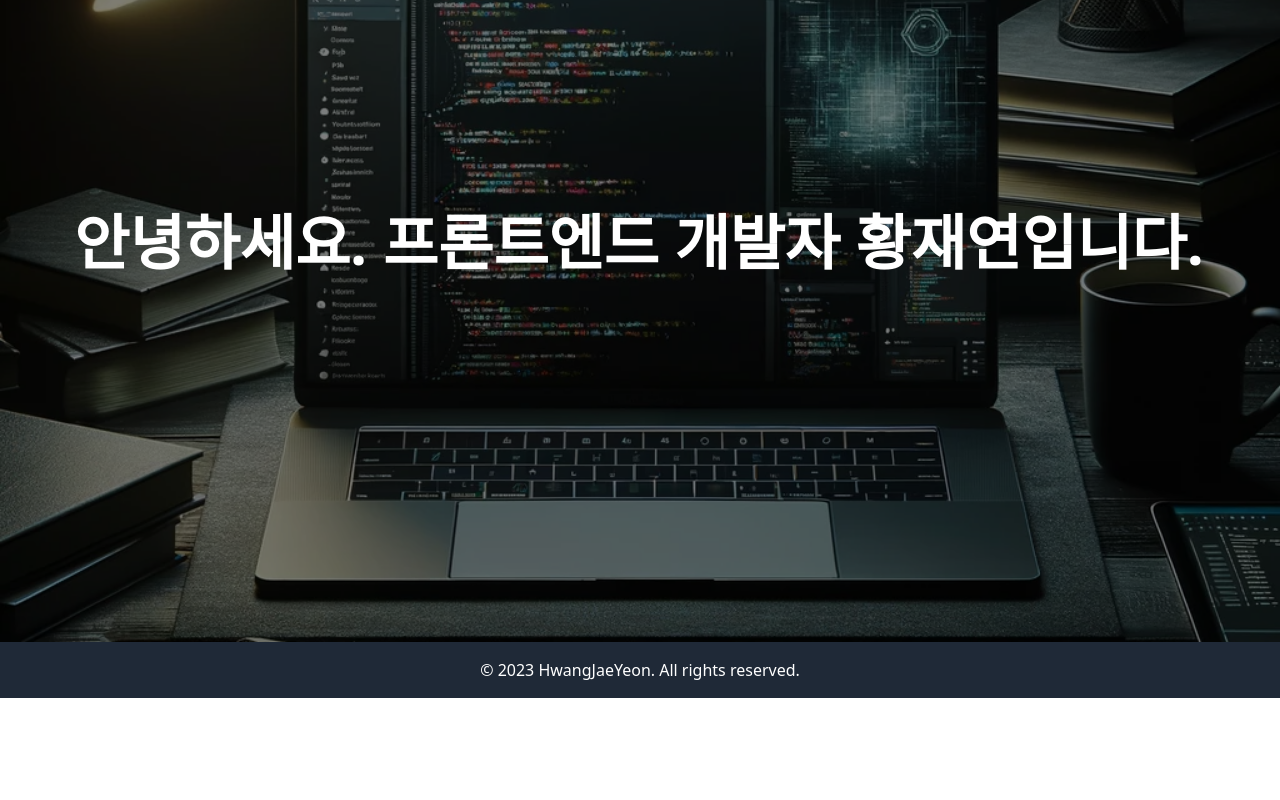
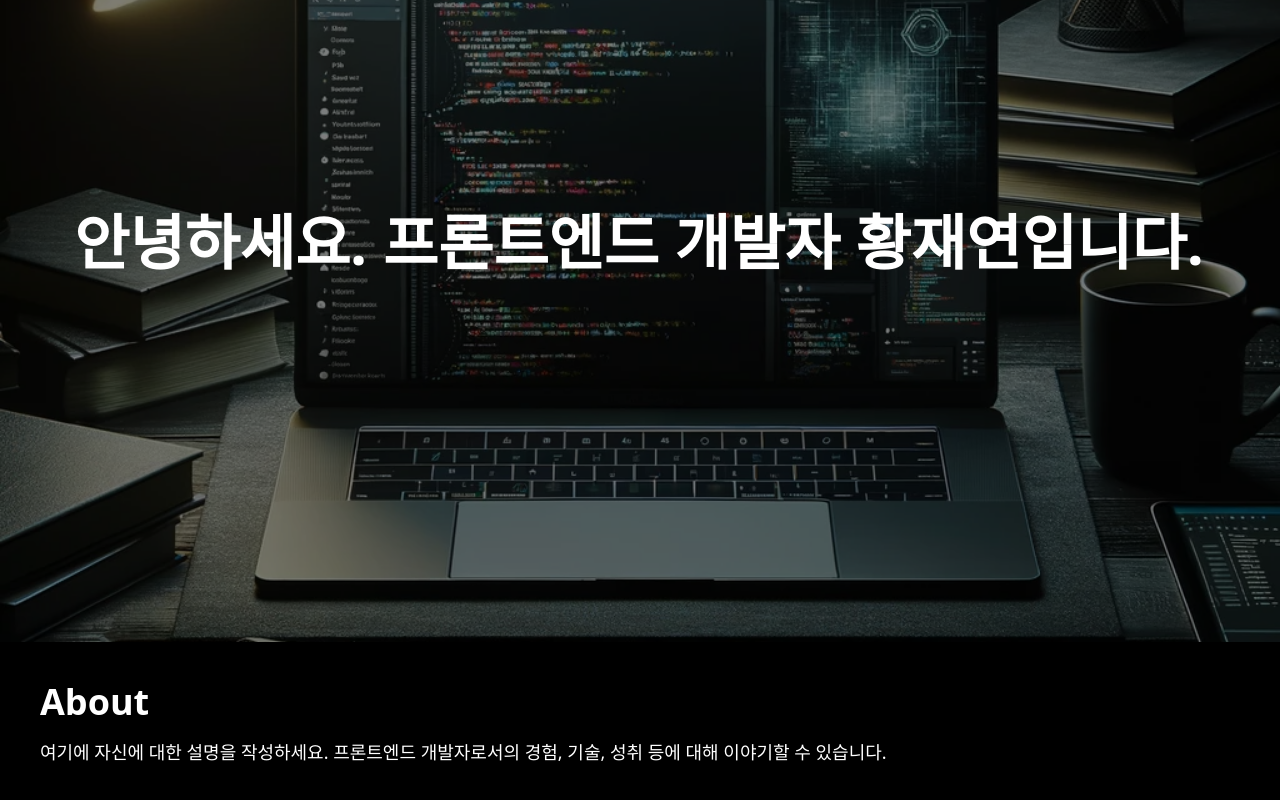
Before and after one commit to yeonso08/Introduce, a Next.js app: page / in a window 1280 px wide. Shown: the part 222-1022 px from the top of the page. Before the commit the page ends 920 px from the top, so only its background shows below. Built offline with nearby package versions, Linux system fonts and the light colour scheme.

Commit message:
feat : about 추가

```diff
--- /dev/null
+++ b/src/components/about/about.tsx
@@ -0,0 +1,13 @@
+const About = () => {
+    return (
+      <div className="bg-black text-white p-10">
+        <h2 className="text-4xl font-bold mb-4">About</h2>
+        <p className="text-lg">
+          여기에 자신에 대한 설명을 작성하세요. 프론트엔드 개발자로서의 경험, 기술, 성취 등에 대해 이야기할 수 있습니다.
+        </p>
+        {/* 추가적인 내용 */}
+      </div>
+    );
+  };
+
+  export default About;
--- a/src/pages/index.tsx
+++ b/src/pages/index.tsx
@@ -1,4 +1,6 @@
 import { useEffect, useState } from 'react';
+
+import About from '@/components/about/about';
 
 export default function Home() {
   const [text, setText] = useState('');
@@ -31,6 +33,7 @@ export default function Home() {
           {text}
         </p>
       </div>
+      <About />
     </div>
   );
 }
```
